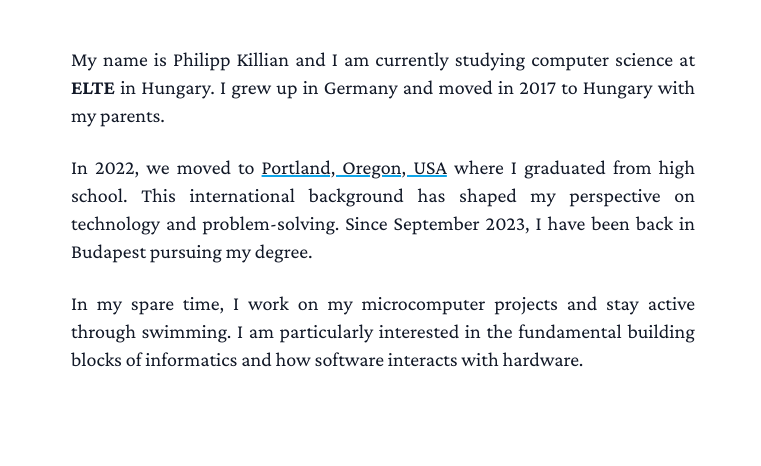
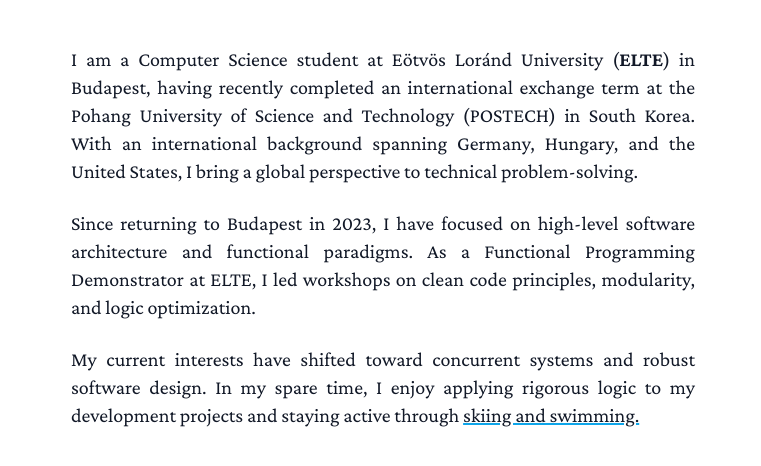
Before and after one commit to philippkillian07/philippkillian07.github.io, a plain HTML site: page index.html in a window 1280 px wide. Shown: the part 330-796 px from the top of the page, without its empty margins (257-1018 px from the left). Drawn offline with nearby package versions, Linux system fonts and the light colour scheme.

Commit message:
updated the website

```diff
--- a/index.html
+++ b/index.html
@@ -46,19 +46,24 @@
 
         <section class="serif text-xl space-y-6 text-justify">
             <p>
-                My name is Philipp Killian and I am currently studying computer science at
-                <span class="font-bold">ELTE</span> in Hungary. I grew up in Germany and moved in 2017 to
-                Hungary with my parents.
+                I am a Computer Science student at Eötvös Loránd University (<span class="font-bold">ELTE</span>) in
+                Budapest, having recently completed an international exchange term at the Pohang University of Science
+                and Technology (POSTECH) in South Korea.
+                With an international background spanning Germany, Hungary, and the United States,
+                I bring a global perspective to technical problem-solving.
             </p>
+
             <p>
-                In 2022, we moved to <a class="underline decoration-2 decoration-sky-500">Portland, Oregon, USA</a> where I graduated from high school. This
-                international background has shaped my perspective on technology and problem-solving.
-                Since September 2023, I have been back in Budapest pursuing my degree.
+                Since returning to Budapest in 2023, I have focused on high-level software
+                architecture and functional paradigms. As a Functional Programming
+                Demonstrator at ELTE, I led workshops on clean code principles, modularity,
+                and logic optimization.
             </p>
+
             <p>
-                In my spare time, I work on my microcomputer projects
-                and stay active through swimming. I am particularly interested in the fundamental
-                building blocks of informatics and how software interacts with hardware.
+                My current interests have shifted toward concurrent systems and robust software design.
+                In my spare time, I enjoy applying rigorous logic to my development projects and
+                staying active through <a class="underline decoration-2 decoration-sky-500">skiing and swimming.</a>
             </p>
         </section>
     </main>
```
Also changed, not shown: contact.html (+4 -3 lines), projects.html (+21 -1 lines).
